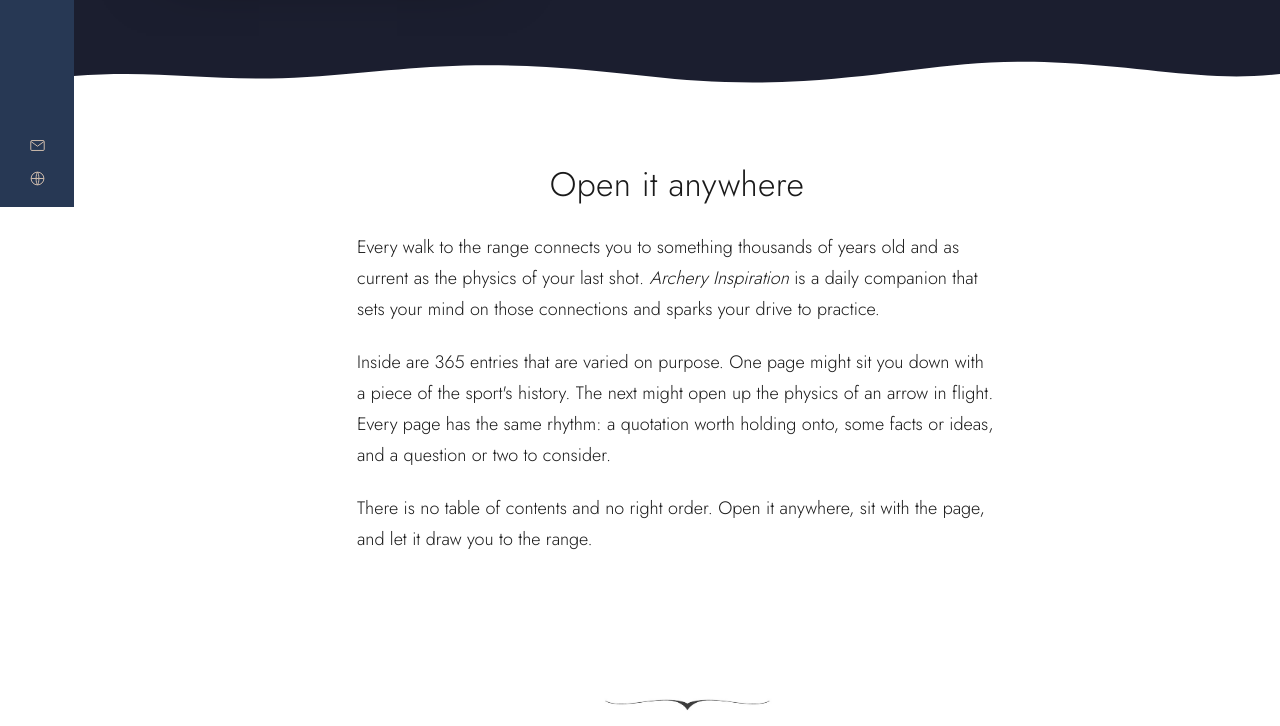
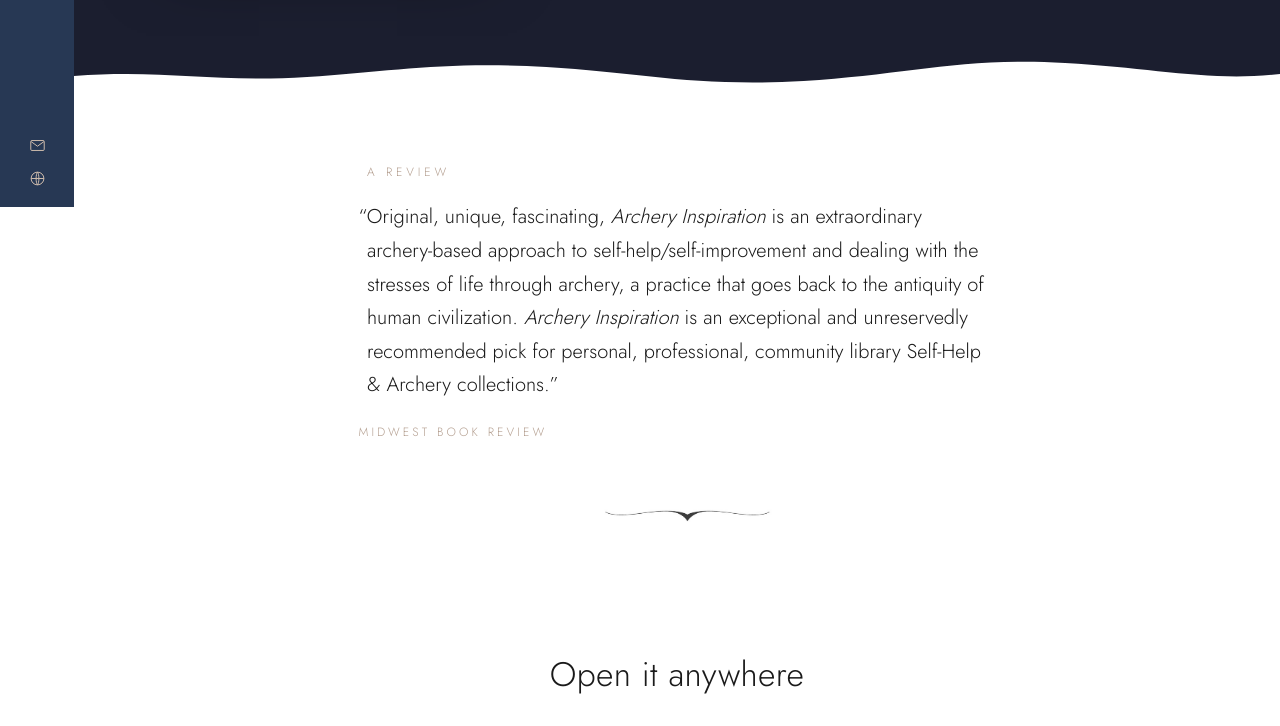
Before and after one commit to cohen83/archery-inspiration-site, a plain HTML site: page index.html in a window 1280 px wide. Shown: the part 593-1319 px from the top of the page. Drawn offline with Linux system fonts and the light colour scheme.

Commit message:
Add review section with a quote and citation

```diff
--- a/index.html
+++ b/index.html
@@ -107,6 +107,20 @@
       <path d="M0 64 L0 40 C 90 33, 140 47, 232 41 C 318 35, 372 25, 470 31 C 566 37, 618 51, 726 45 C 828 39, 884 21, 986 27 C 1076 32, 1130 46, 1200 38 L1200 64 Z" fill="#FFFFFF"></path>
     </svg>
   </div>
+
+    <!-- ======================================================= the review -->
+  <section class="band band--paper review" aria-labelledby="review-h">
+    <div class="review__wrap">
+      <p class="eyebrow review__eyebrow">A review</p>
+      <h2 id="review-h" class="vh">What reviewers said</h2>
+      <blockquote class="review__quote">&ldquo;Original, unique, fascinating, <em>Archery Inspiration</em> is an extraordinary archery-based approach to self-help/self-improvement and dealing with the stresses of life through archery, a practice that goes back to the antiquity of human civilization. <em>Archery Inspiration</em> is an exceptional and unreservedly recommended pick for personal, professional, community library Self-Help &amp; Archery collections.&rdquo;
+        <cite class="review__cite">Midwest Book Review</cite>
+      </blockquote>
+    </div>
+  </section>
+
+  <img class="rule" src="img/flourish.png" width="520" height="55" alt="" aria-hidden="true" style="max-width:190px;" decoding="async" loading="lazy">
+
 
   <!-- ================================================= what the book is -->
   <section class="band band--paper sect sect--first" aria-labelledby="about-h">
```
